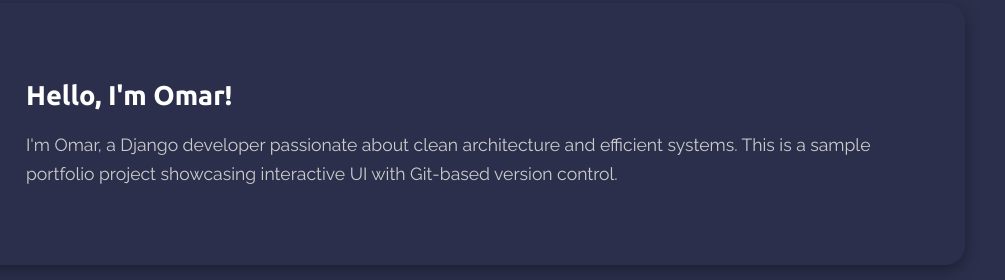
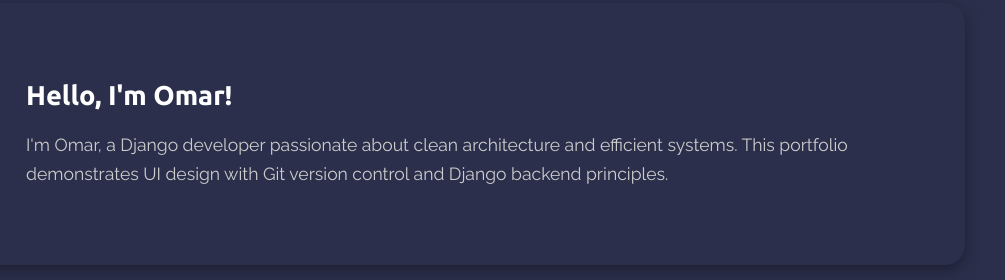
Before and after one commit to omar01000/Personal-Portfolio-Site-with-Git-Workflow, a plain HTML site: page index.html in a window 1280 px wide. Shown: the part 920-1200 px from the top of the page, 275-1280 px from the left. Drawn offline with nearby package versions, Linux system fonts and the light colour scheme.

Commit message:
Improved about paragraph wording

```diff
--- a/index.html
+++ b/index.html
@@ -32,7 +32,7 @@
           <h1>Hello, I'm Omar!</h1>
           <p>
             I'm Omar, a Django developer passionate about clean architecture and efficient systems.
-            This is a sample portfolio project showcasing interactive UI with Git-based version control.
+This portfolio demonstrates UI design with Git version control and Django backend principles.
           </p>
         </div>
       </div>
```
